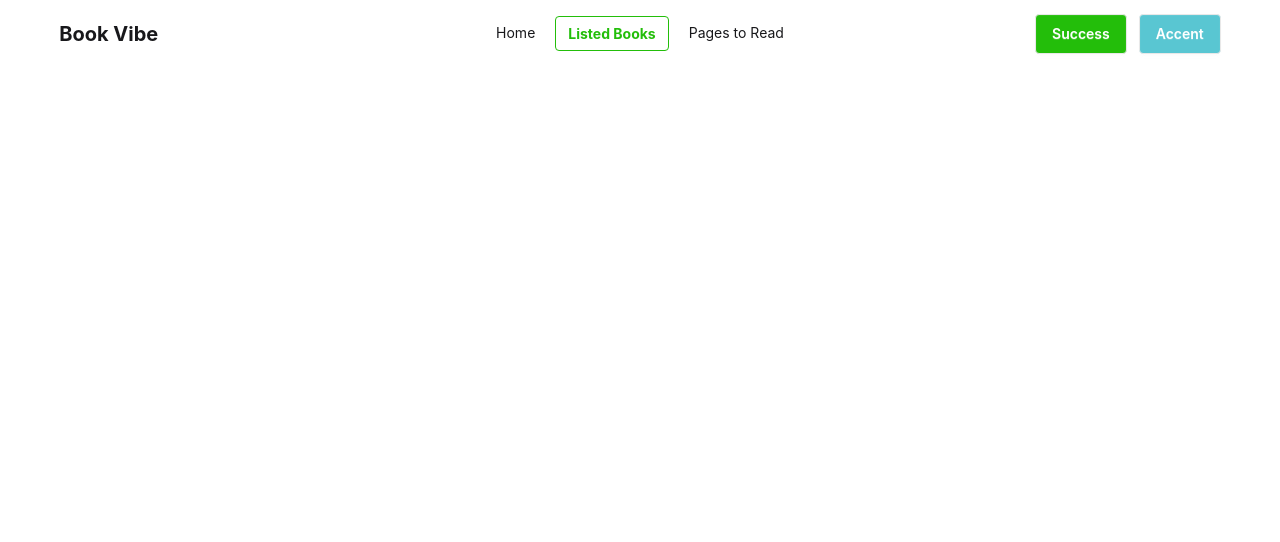
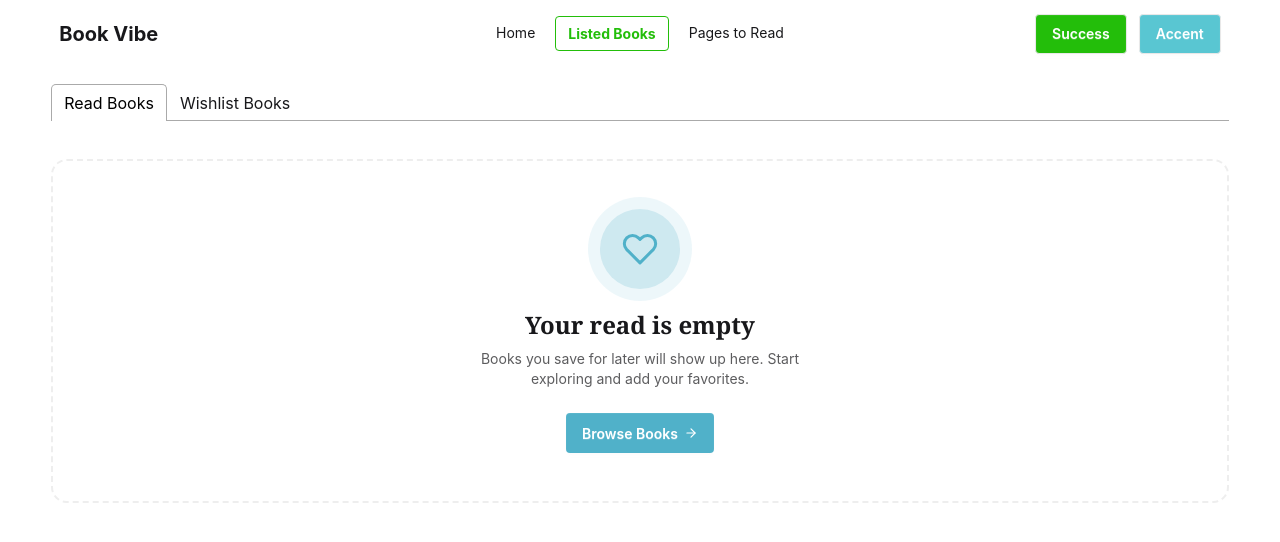
Before and after one commit to arnnikislam/book-vibe, a React (Vite) app: page /books in a window 1280 px wide. Shown: the top 542 px of the page. Built offline with nearby package versions, Linux system fonts and the light colour scheme.

Commit message:
books dispalyed on read and wish list tabs

```diff
--- a/package.json
+++ b/package.json
@@ -15,6 +15,7 @@
     "react": "^19.3.1",
     "react-dom": "^19.3.1",
     "react-router": "^8.5.1",
+    "react-tabs": "^6.1.1",
     "react-toastify": "^11.2.0",
     "tailwindcss": "^4.3.4"
   },
--- /dev/null
+++ b/src/components/ListedBooks/ListedCard.jsx
@@ -0,0 +1,89 @@
+import { Link } from "react-router";
+import { FiMapPin } from "@react-icons/all-files/fi/FiMapPin";
+import { FiUsers } from "@react-icons/all-files/fi/FiUsers";
+import { FiFileText } from "@react-icons/all-files/fi/FiFileText";
+const ListedCard = ({ book }) => {
+  const {
+    bookId,
+    bookName,
+    author,
+    image,
+    tags,
+    yearOfPublishing,
+    publisher,
+    totalPages,
+    category,
+    rating,
+  } = book;
+  return (
+    <div
+      key={bookId}
+      className="flex flex-col gap-6 rounded-2xl border border-base-300 bg-base-100 p-4 md:flex-row md:p-6"
+    >
+      {/* Image */}
+      <div className="flex h-52 items-center justify-center rounded-2xl bg-base-200 p-4 md:w-56 md:shrink-0">
+        <img
+          src={image}
+          alt={bookName}
+          className="h-full w-auto rounded-2xl object-contain shadow-md"
+        />
+      </div>
+
+      {/* Details */}
+      <div className="flex-1">
+        <h2 className="font-serif text-2xl font-bold">{bookName}</h2>
+        <p className="mt-3 text-sm font-medium opacity-80">By : {author}</p>
+
+        {/* Tags + year */}
+        <div className="mt-4 flex flex-wrap items-center gap-3">
+          <span className="text-sm font-bold">Tag</span>
+          {tags.map((tag, i) => (
+            <span
+              key={i}
+              className="badge badge-success badge-soft badge-lg font-medium"
+            >
+              #{tag}
+            </span>
+          ))}
+          <span className="flex items-center gap-2 text-sm opacity-70">
+            <FiMapPin className="text-lg" />
+            Year of Publishing: {yearOfPublishing}
+          </span>
+        </div>
+
+        {/* Publisher + pages */}
+        <div className="mt-3 flex flex-wrap items-center gap-6 text-sm opacity-70">
+          <span className="flex items-center gap-2">
+            <FiUsers className="text-lg" />
+            Publisher: {publisher}
+          </span>
+          <span className="flex items-center gap-2">
+            <FiFileText className="text-lg" />
+            Page {totalPages}
+          </span>
+        </div>
+
+        {/* Divider */}
+        <div className="my-4 border-t border-base-300"></div>
+
+        {/* Bottom row */}
+        <div className="flex flex-wrap items-center gap-3">
+          <span className="badge badge-info badge-soft badge-lg rounded-full px-5 py-5 text-sm">
+            Category: {category}
+          </span>
+          <span className="badge badge-warning badge-soft badge-lg rounded-full px-5 py-5 text-sm">
+            Rating: {rating}
+          </span>
+          <Link
+            to={`/bookDetails/${bookId}`}
+            className="btn btn-success rounded-full px-6 text-white"
+          >
+            View Details
+          </Link>
+        </div>
+      </div>
+    </div>
+  );
+};
+
+export default ListedCard;
--- /dev/null
+++ b/src/components/ListedBooks/ReadBooks.jsx
@@ -0,0 +1,20 @@
+import { useContext } from "react";
+import { BookContext } from "../../context/BookContext";
+import ListedCard from "./ListedCard";
+import ListedBooksNotFound from "../../pages/ErrorPage/ListedBooksNotFound";
+
+const ReadBooks = () => {
+  const { storedBooks } = useContext(BookContext);
+  if (storedBooks.length === 0) {
+    return <ListedBooksNotFound title={"Your read is empty"}></ListedBooksNotFound>;
+  }
+  return (
+    <div className="flex flex-col gap-6 my-8">
+      {storedBooks.map((book) => (
+        <ListedCard book={book} key={book.bookId}></ListedCard>
+      ))}
+    </div>
+  );
+};
+
+export default ReadBooks;
--- /dev/null
+++ b/src/components/ListedBooks/WishListBooks.jsx
@@ -0,0 +1,21 @@
+import { useContext } from "react";
+import { BookContext } from "../../context/BookContext";
+import ListedCard from "./ListedCard";
+import ListedBooksNotFound from "../../pages/ErrorPage/ListedBooksNotFound";
+
+const WishListBooks = () => {
+  const { storedWishList } = useContext(BookContext);
+
+  if (storedWishList.length === 0) {
+    return <ListedBooksNotFound title={"Your wishlist is empty"}></ListedBooksNotFound>;
+  }
+  return (
+    <div className="flex flex-col gap-6 my-8">
+      {storedWishList.map((book) => (
+        <ListedCard book={book} key={book.bookId}></ListedCard>
+      ))}
+    </div>
+  );
+};
+
+export default WishListBooks;
--- a/src/pages/ErrorPage/BookNotFound.jsx
+++ b/src/pages/ErrorPage/BookNotFound.jsx
@@ -7,8 +7,9 @@ const BookNotFound = () => {
   const navigate = useNavigate();
 
   return (
-    <div className="flex min-h-[70vh] items-center justify-center p-6">
-      <div className="card w-full max-w-lg border border-base-300 bg-base-100 shadow-sm">
+    <div className="container mx-auto">
+      <div className="flex min-h-[70vh] items-center justify-center w-[92%] mx-auto">
+      <div className="card w-full border border-base-300 bg-base-100 shadow-sm py-6">
         <div className="card-body items-center text-center">
           {/* Icon */}
           <div className="relative mb-2">
@@ -43,6 +44,7 @@ const BookNotFound = () => {
         </div>
       </div>
     </div>
+    </div>
   );
 };
 
--- /dev/null
+++ b/src/pages/ErrorPage/ListedBooksNotFound.jsx
@@ -0,0 +1,38 @@
+import { Link } from "react-router";
+import { FiArrowRight } from "@react-icons/all-files/fi/FiArrowRight";
+import { FiHeart } from "@react-icons/all-files/fi/FiHeart";
+
+const ListedBooksNotFound = ({title}) => {
+  return (
+    <div className="flex min-h-[50vh] items-center justify-center py-6">
+      <div className="flex w-full  flex-col items-center rounded-2xl border-2 border-dashed border-base-300 bg-base-100 px-6 py-12 text-center">
+        {/* Icon */}
+        <div className="relative mb-5">
+          <div className="absolute -inset-3 rounded-full bg-[#50B1C9]/10"></div>
+          <div className="relative flex h-20 w-20 items-center justify-center rounded-full bg-[#50B1C9]/20 text-[#50B1C9]">
+            <FiHeart className="text-4xl" />
+          </div>
+        </div>
+
+        {/* Text */}
+        <h2 className="font-serif text-2xl font-bold">
+          {title}
+        </h2>
+        <p className="mt-2 max-w-xs text-sm opacity-70">
+          Books you save for later will show up here. Start exploring and add
+          your favorites.
+        </p>
+
+        {/* Action */}
+        <Link
+          to="/"
+          className="btn mt-6 border-none bg-[#50B1C9] text-white hover:opacity-90"
+        >
+          Browse Books <FiArrowRight />
+        </Link>
+      </div>
+    </div>
+  );
+};
+
+export default ListedBooksNotFound;
--- a/src/pages/books/Books.jsx
+++ b/src/pages/books/Books.jsx
@@ -1,11 +1,28 @@
-import { useContext } from "react";
-import { BookContext } from "../../context/BookContext";
+import { Tab, TabList, TabPanel, Tabs } from "react-tabs";
+import "react-tabs/style/react-tabs.css";
+import ReadBooks from "../../components/ListedBooks/ReadBooks";
+import WishListBooks from "../../components/ListedBooks/WishListBooks";
 
 const Books = () => {
-  const { storedBooks, storedWishList } = useContext(BookContext);
-  return <div>
+  return (
+    <div className="container mx-auto">
+      <div className="w-[92%] mx-auto my-4">
+        <Tabs>
+          <TabList>
+            <Tab>Read Books</Tab>
+            <Tab>Wishlist Books</Tab>
+          </TabList>
 
-  </div>;
+          <TabPanel>
+            <ReadBooks></ReadBooks>
+          </TabPanel>
+          <TabPanel>
+            <WishListBooks />
+          </TabPanel>
+        </Tabs>
+      </div>
+    </div>
+  );
 };
 
 export default Books;
```
Also changed, not shown: 1 other file (tests, documents, lock files or other folders).
